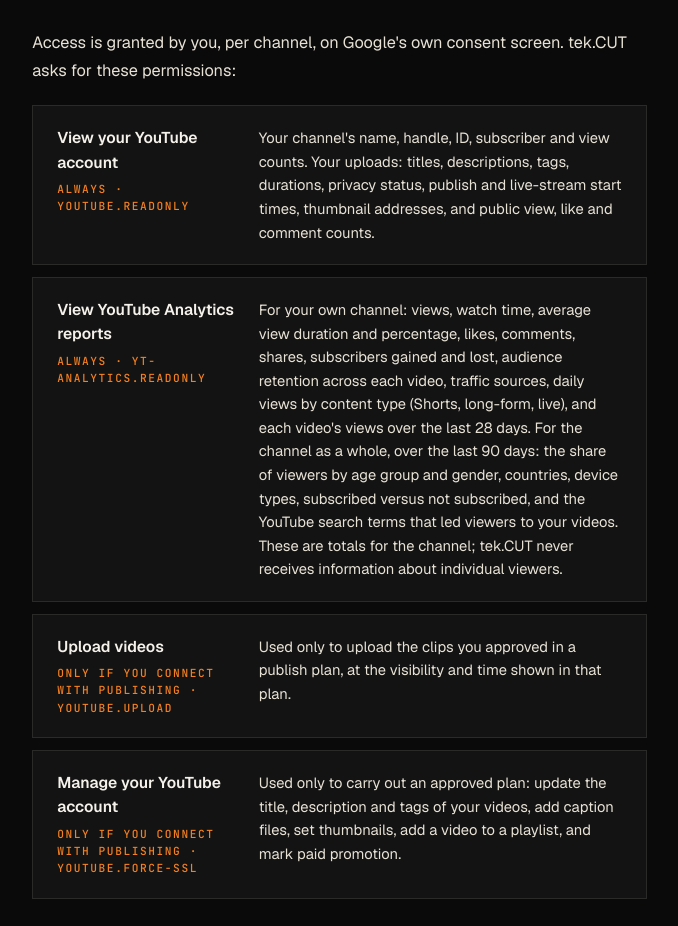
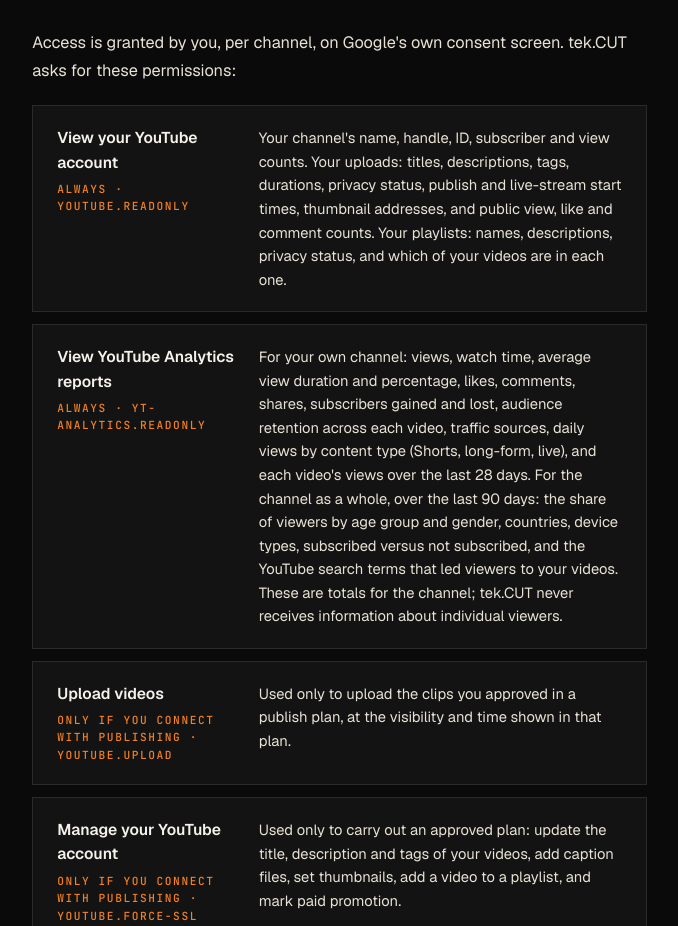
Before and after one commit to hicksnewmedia/hicksnewmedia.com, a plain HTML site: page tekcut/privacy/index.html in a window 1280 px wide. Shown: the part 2230-3156 px from the top of the page, without its empty margins (147-825 px from the left). Drawn offline with nearby package versions, Linux system fonts and the light colour scheme; a web font is replaced by a local one.

Commit message:
tek.CUT privacy: list playlists read from YouTube

```diff
--- a/tekcut/privacy/index.html
+++ b/tekcut/privacy/index.html
@@ -489,7 +489,7 @@
             <div class="vendor">
               <div class="vendor-name">View your YouTube account<span class="role">Always · youtube.readonly</span></div>
               <div class="vendor-detail">
-                Your channel's name, handle, ID, subscriber and view counts. Your uploads: titles, descriptions, tags, durations, privacy status, publish and live-stream start times, thumbnail addresses, and public view, like and comment counts.
+                Your channel's name, handle, ID, subscriber and view counts. Your uploads: titles, descriptions, tags, durations, privacy status, publish and live-stream start times, thumbnail addresses, and public view, like and comment counts. Your playlists: names, descriptions, privacy status, and which of your videos are in each one.
               </div>
             </div>
             <div class="vendor">
```
